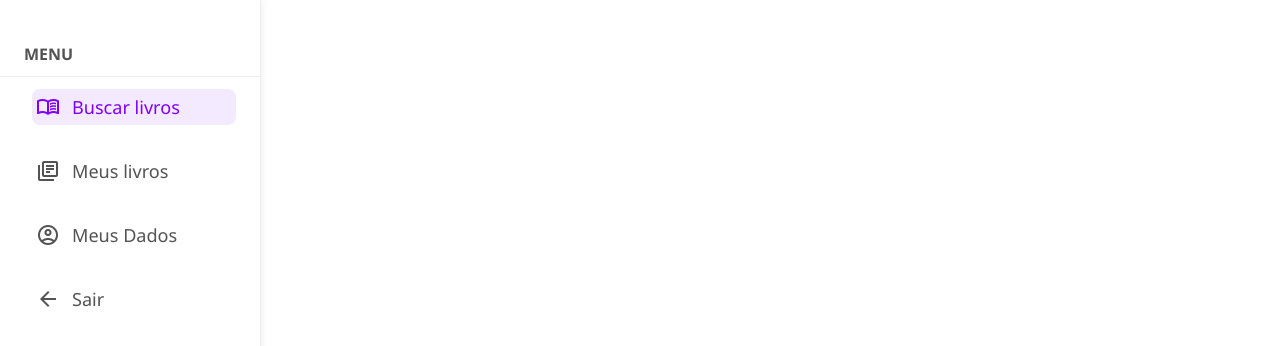
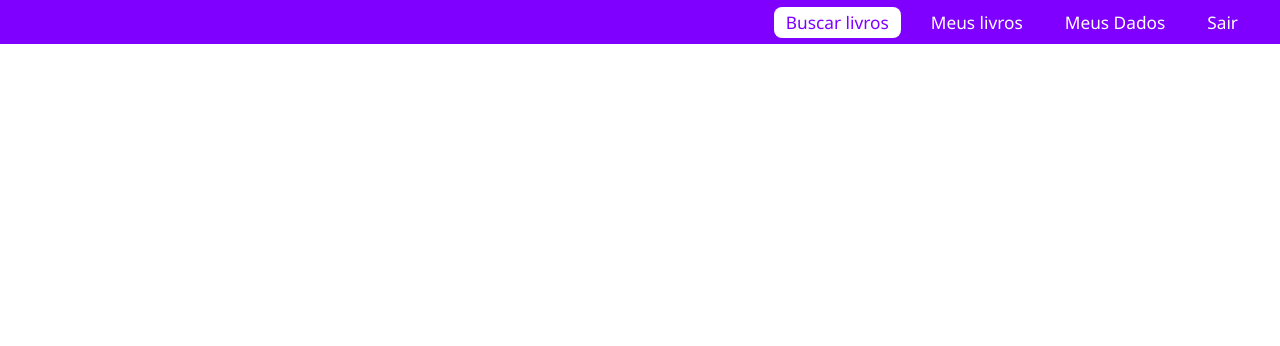
Before and after one commit to Aline-Silva-ADS/plataforma_biblioteca, a plain HTML site: page usuarioHome.html in a window 1280 px wide. Shown: the top 346 px of the page. Drawn offline with nearby package versions, Linux system fonts and the light colour scheme.

Commit message:
menu completo

```diff
--- a/usuarioHome.html
+++ b/usuarioHome.html
@@ -22,17 +22,18 @@
 
         body {
             margin: 0;
+            padding: 0;
             font-family: 'Segoe UI', Arial, sans-serif;
             background: #fff;
         }
 
         .top-bar {
-            width: 100vw;
+            width: 100%;
             height: 44px;
             background: var(--cor-primaria);
             display: flex;
             align-items: center;
-            padding-left: 18px;
+            position: relative;
         }
 
         .menu-abrir {
@@ -40,6 +41,15 @@
             font-size: 2rem;
             cursor: pointer;
             display: block;
+            margin-left: 18px;
+        }
+
+        .menu-lista-topbar {
+            display: none;
+        }
+
+        .menu-lista-topbar .menu-item {
+            display: none;
         }
 
         .menu-lateral {
@@ -68,8 +78,8 @@
             display: flex;
             align-items: center;
             justify-content: space-between;
-            padding: 0 24px ;
-            max-height: 44px;
+            padding: 0 24px;
+            height: 44px;
             box-sizing: border-box;
         }
 
@@ -81,7 +91,6 @@
             align-items: center;
             margin: 0;
             height: 100%;
-            line-height: 44px;
         }
 
         .menu-fechar {
@@ -92,10 +101,8 @@
             height: 100%;
             display: flex;
             align-items: center;
-            line-height: 44px;
         }
 
-        /* Adicione ao seu <style> ou arquivo CSS */
         .menu-separador {
             border: none;
             border-top: 1px solid #eee;
@@ -147,36 +154,47 @@
 
         @media (min-width: 900px) {
             .top-bar {
+                display: flex;
+            }
+
+            .menu-abrir {
+                display: none !important;
+            }
+
+            .menu-lateral {
+                display: none !important;
+            }
+
+            .menu-lista-topbar {
+                display: flex;
+                margin-left: auto;
+                align-items: center;
+                flex-direction: row;
+                gap: 18px;
+                padding-right: 30px;
+            }
+
+            .menu-lista-topbar .menu-item {
+                display: flex;
+                align-items: center;
+                color: #fff;
+                cursor: pointer;
+                color: var(--cor-bg-menu);
+                margin: 0;
+                padding: 4px 12px;
+                font-weight: 500;
+            }
+
+            .menu-lista-topbar .menu-item.active,
+            .menu-lista-topbar .menu-item:hover {
+                background: rgb(255, 255, 255);
+                color: var(--cor-primaria);
+            }
+
+            .menu-icon {
                 display: none;
             }
 
-            .menu-lateral {
-                position: fixed;
-                top: 0;
-                left: 0;
-                height: 100vh;
-                width: var(--menu-width-desktop);
-                max-width: var(--menu-width-desktop);
-                border-radius: 0;
-                box-shadow: var(--shadow-menu);
-                border-right: 1px solid var(--cor-borda);
-                transform: none !important;
-                padding-top: 32px;
-                z-index: 1000;
-            }
-
-            .menu-fechar {
-                display: none;
-            }
-
-            .menu-lista {
-                gap: 28px;
-                padding-left: 32px;
-            }
-
-            .menu-item {
-                font-size: 1.13rem;
-            }
         }
     </style>
 </head>
@@ -184,9 +202,26 @@
 <body>
     <div class="top-bar">
         <span class="material-symbols-outlined menu-abrir" id="btnAbrirMenu" title="Abrir menu">menu</span>
+        <ul class="menu-lista menu-lista-topbar">
+            <li class="menu-item active">
+                <span class="material-symbols-outlined menu-icon">menu_book</span>
+                Buscar livros
+            </li>
+            <li class="menu-item">
+                <span class="material-symbols-outlined menu-icon">library_books</span>
+                Meus livros
+            </li>
+            <li class="menu-item">
+                <span class="material-symbols-outlined menu-icon">account_circle</span>
+                Meus Dados
+            </li>
+            <li class="menu-item">
+                <span class="material-symbols-outlined menu-icon">arrow_back</span>
+                Sair
+            </li>
+        </ul>
     </div>
 
-    <!-- ...existing code... -->
     <nav class="menu-lateral" id="menuLateral">
         <div id="menuTopo" class="menu-topo">
             <span id="menu-escrita">Menu</span>
@@ -212,7 +247,6 @@
             </li>
         </ul>
     </nav>
-    <!-- ...existing code... -->
     <script>
         const btnAbrir = document.getElementById('btnAbrirMenu');
         const btnFechar = document.getElementById('btnFecharMenu');
```
